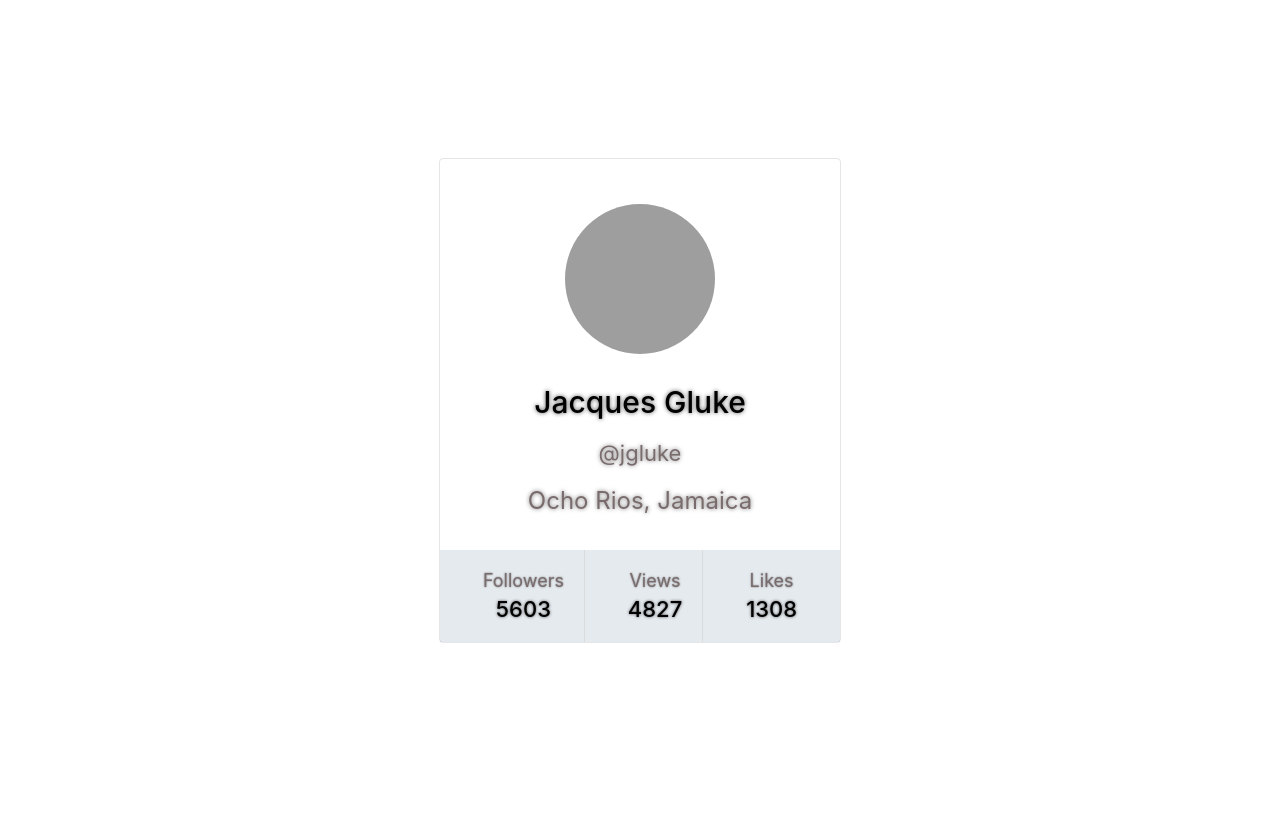
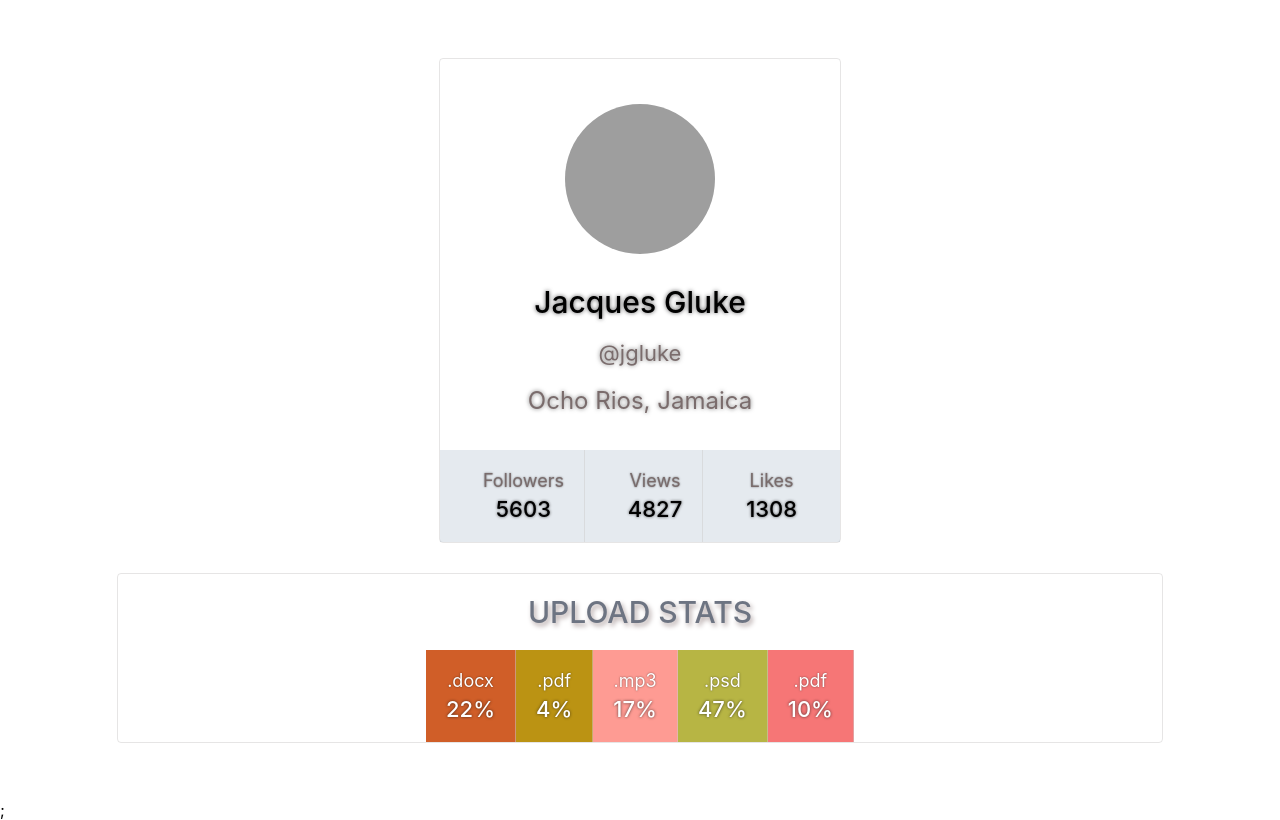
Before and after one commit to OlesiaAndreiko/goit-react-hw-01-components, a React (Create React App) app: page / in a window 1280 px wide. Built offline with nearby package versions, Linux system fonts and the light colour scheme; grey boxes are pictures that could not be loaded.

Commit message:
add solve task 2

```diff
--- a/src/components/App.jsx
+++ b/src/components/App.jsx
@@ -1,16 +1,23 @@
 import { Profile } from "./Profile/Profile";
+import { Statistics } from "./Statistics/Statistics";
 import user from "../data/user.json"
+import data from "../data/data.json"
 
 export const App = () => {
-  return <div
+  return <>
+  <div
   style={{
     height: '100vh',
     display: 'flex',
     justifyContent: 'center',
+    flexDirection: 'column',
+    gap: '30px',
     alignItems: 'center',
     fontSize: 40,
     color: '#010101'
   }}>
     <Profile user = {user}/>
+    <Statistics title="Upload stats" stats={data}/>
   </div>;
+  </>
 };
--- /dev/null
+++ b/src/components/Statistics/Statistics.jsx
@@ -0,0 +1,46 @@
+import PropTypes from 'prop-types';
+import {
+  Statistic,
+  Title,
+  StatList,
+  StatItem,
+  StatLabel,
+  StatPercentage,
+} from './Statistics.staled';
+
+
+export const Statistics = ({ title, stats }) => {
+  return (
+    title && (
+      <Statistic>
+        <Title>{title}</Title>
+        <StatList>
+          {stats.map(({ id, label, percentage }) => (
+            <StatItem key={id} style={{backgroundColor: getRandomHexColor()}}>
+              <StatLabel>{label}</StatLabel>
+              <StatPercentage>{percentage + '%'}</StatPercentage>
+            </StatItem>
+          ))}
+        </StatList>
+      </Statistic>
+    )
+  );
+};
+
+
+function getRandomHexColor(){
+  return `#${Math.floor(Math.random() * 16777215)
+    .toString(16)
+    .padStart(6, 0)}`;
+}
+
+Statistics.propTypes = {
+    title: PropTypes.string,
+    stats: PropTypes.arrayOf(
+      PropTypes.shape({
+        id: PropTypes.string.isRequired,
+        label: PropTypes.string.isRequired,
+        percentage: PropTypes.number.isRequired,
+      })
+    ),
+  };
--- /dev/null
+++ b/src/components/Statistics/Statistics.staled.jsx
@@ -0,0 +1,55 @@
+import styled from 'styled-components';
+
+export const Statistic = styled.section`
+display: flex;
+flex-direction: column;
+align-items: center;
+width: 1024px;
+max-width: 100%;
+height: auto;
+border: 1px solid rgb(205, 204, 204, 50%);
+border-radius: 4px;
+padding: 0 10px;
+margin: 0 auto;
+`
+
+export const Title = styled.h2`
+text-transform: uppercase;
+text-align: center;
+margin: 0 auto;
+padding: 20px;
+font-size: 30px;
+font-weight: 500;
+color: rgb(109 116 130);
+text-shadow: 2px 3px 5px rgb(177 164 164);
+`
+export const StatList = styled.ul`
+list-style: none;
+display: flex;
+justify-content: space-evenly;
+
+margin: 0;
+padding: 0;
+`
+export const StatItem = styled.li`
+display: flex;
+flex-direction: column;
+align-items: center;
+border-right: 1px solid rgb(205, 204, 204, 50%);
+padding: 20px;
+gap: 5px;
+color: #ffffff;
+`
+
+export const StatLabel = styled.span`
+font-size: 18px;
+align-items: center;
+text-shadow: 0px 0px 2px rgb(0, 0, 0, 53%);
+`
+
+export const StatPercentage = styled.span`
+font-size: 22px;
+font-weight: 500;
+align-items: center;
+text-shadow: 0px 0px 3px rgb(15, 14, 15, 70%);
+`
```
Also changed, not shown: src/data/data.json (+25 -5 lines), src/components/Profile/Profile.jsx (renamed from src/components/Profile/Profile.js), src/components/Profile/Profile.styled.jsx (renamed from src/components/Profile/Profile.styled.js), src/data/user.json (line endings or trailing spaces).
